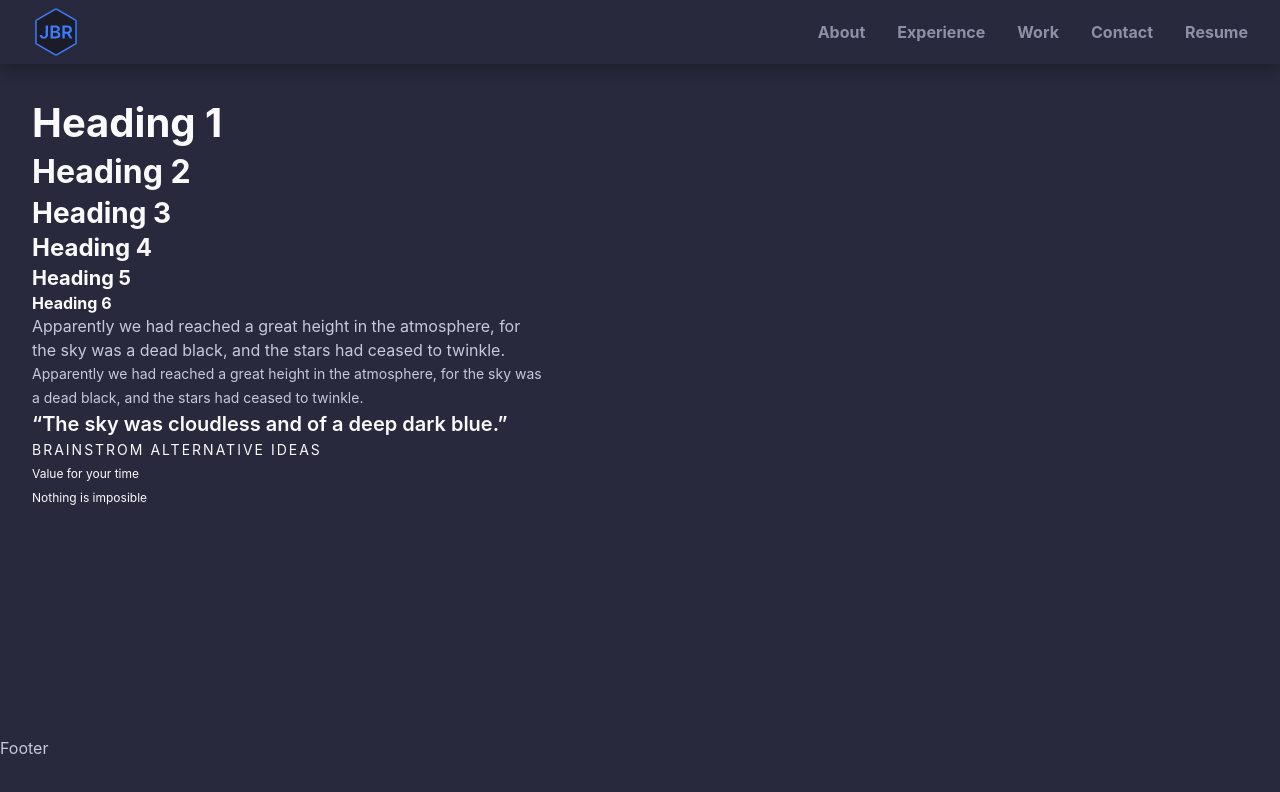
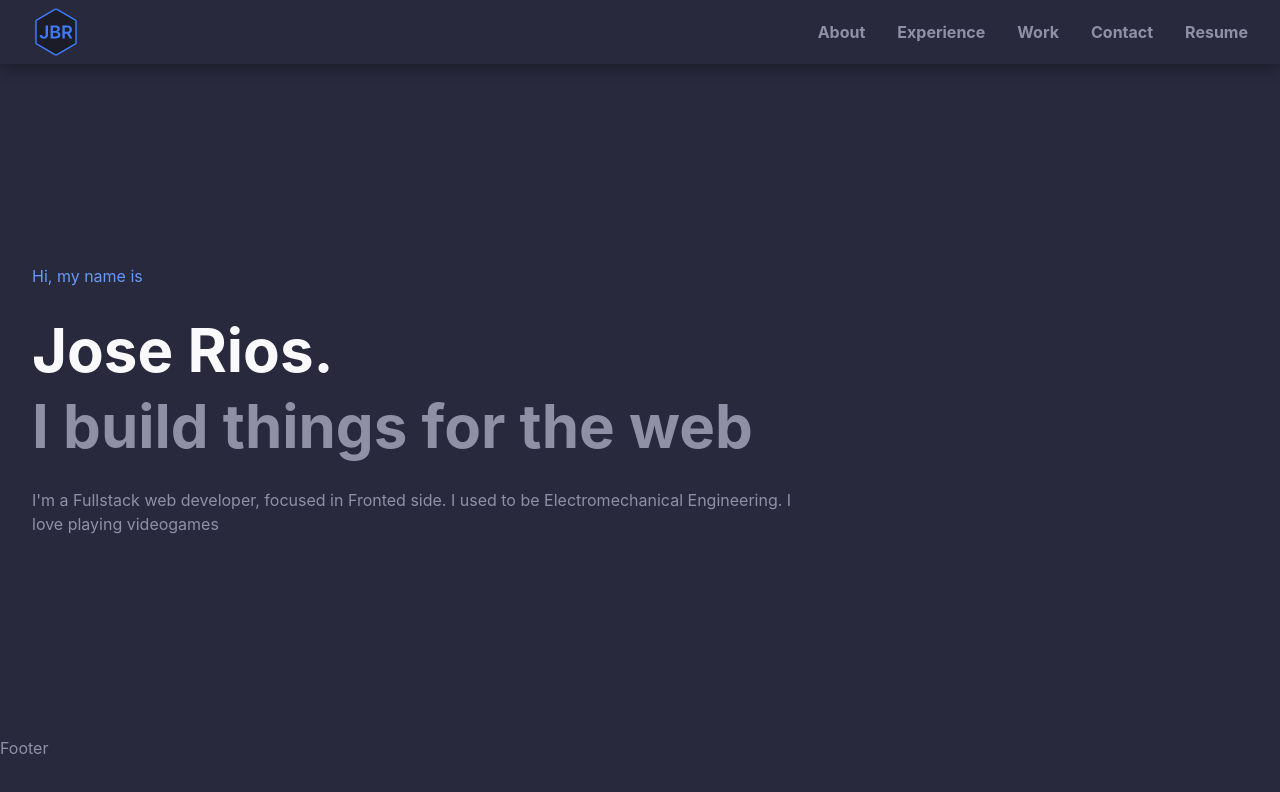
Before and after one commit to Jos017/portfolio-jose-rios, a React (Vite) app: page / in a window 1280 px wide. Shown: the top 792 px of the page. Built offline with nearby package versions, Linux system fonts and the light colour scheme.

Commit message:
Add initial home page and set font default color to dark-3

```diff
--- a/src/components/Navbar.tsx
+++ b/src/components/Navbar.tsx
@@ -64,7 +64,7 @@ const Navbar = ({ items, height = 'md', maxWidth = 'lg' }: Props) => {
                 <li key={item.name}>
                   <a
                     href={item.route}
-                    className="capitalize cursor-pointer text-heading-6 text-dark-3 hover:text-primary-main"
+                    className="capitalize cursor-pointer text-heading-6 hover:text-primary-main"
                   >
                     {item.name}
                   </a>
--- a/src/index.css
+++ b/src/index.css
@@ -8,7 +8,7 @@ html {
 
 body {
   @apply text-body-1
-    text-dark-4
+    text-dark-3
     bg-dark-1;
 }
 
--- a/src/pages/Home.tsx
+++ b/src/pages/Home.tsx
@@ -3,29 +3,16 @@ import React from 'react';
 const Home = () => {
   return (
     <section className="w-full">
-      <h1>Heading 1</h1>
-      <h2>Heading 2</h2>
-      <h3>Heading 3</h3>
-      <h4>Heading 4</h4>
-      <h5>Heading 5</h5>
-      <h6>Heading 6</h6>
-      <div className="max-w-lg">
+      <div className="flex flex-col items-start justify-center h-full max-w-3xl gap-y-4 sm:gap-y-8">
+        <p className="text-primary-lighter">Hi, my name is</p>
+        <div>
+          <h1 className="sm:mb-4 sm:text-6xl">Jose Rios.</h1>
+          <h2 className="sm:text-6xl text-inherit">I build things for the web</h2>
+        </div>
         <p>
-          Apparently we had reached a great height in the atmosphere, for the
-          sky was a dead black, and the stars had ceased to twinkle.
+          I'm a Fullstack web developer, focused in Fronted side. I used to be
+          Electromechanical Engineering. I love playing videogames
         </p>
-        <p className="text-body-2">
-          Apparently we had reached a great height in the atmosphere, for the
-          sky was a dead black, and the stars had ceased to twinkle.
-        </p>
-        <q className="text-quote text-light-3">
-          The sky was cloudless and of a deep dark blue.
-        </q>
-        <p className="uppercase text-capitalized text-light-3">
-          Brainstrom alternative ideas
-        </p>
-        <p className="text-small text-light-3">Value for your time</p>
-        <p className="text-small text-light-3">Nothing is imposible</p>
       </div>
     </section>
   );
```
